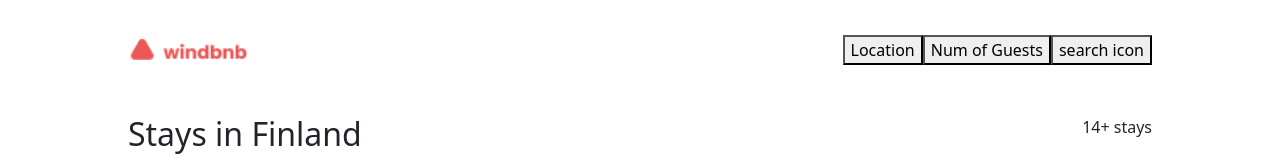
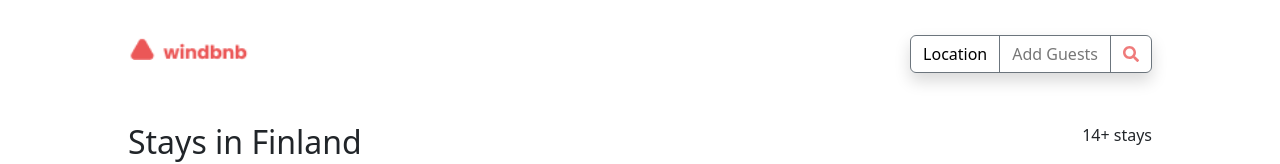
Before and after one commit to JOlivares123/WindBnB, a React (Create React App) app: page / in a window 1280 px wide. Shown: the top 164 px of the page. Built offline with nearby package versions, Linux system fonts and the light colour scheme.

Commit message:
implemented search button - needs functionality

```diff
--- a/src/components/Search/Search.css
+++ b/src/components/Search/Search.css
@@ -0,0 +1,28 @@
+.shadow {
+    box-shadow: 0px 1px 1px 1px rgba(0,0,0,0.02)
+}
+
+
+.btn-outline-secondary {
+    --bs-btn-color: #6c757d !important;
+    --bs-btn-border-color: #6c757d;
+    --bs-btn-hover-bg: white;
+    --bs-btn-hover-border-color: #6c757d;
+    --bs-btn-focus-shadow-rgb: 108, 117, 125;
+    --bs-btn-active-color: #fff;
+    --bs-btn-active-bg: white;
+    --bs-btn-active-border-color: #6c757d;
+    --bs-btn-active-shadow: inset 0 3px 5px rgba(0, 0, 0, 0.125);
+    --bs-btn-disabled-color: #6c757d;
+    --bs-btn-disabled-bg: transparent;
+    --bs-btn-disabled-border-color: #6c757d;
+    --bs-gradient: none;
+}
+
+.srch-btn{
+    --bs-btn-active-bg: rgba(255, 87, 51, 0.2) !important;
+}
+
+.reg-btn{
+    --bs-btn-active-bg: rgba(96, 96, 96, 0.2) !important;
+}
--- a/src/components/Search/Search.js
+++ b/src/components/Search/Search.js
@@ -1,9 +1,19 @@
+import {FaSearch} from 'react-icons/fa'
+
+import './Search.css'
+
 export const Search = () => {
     return(
-        <div className="btn-group">
-            <button type='button'> Location</button>
-            <button type='button'>Num of Guests</button>
-            <button type="button"> search icon</button>
+        <div className="btn-group shadow" role='group'>
+            <button type='button' className="btn reg-btn btn-outline-secondary">
+                <span className='text-black'>Location</span>
+            </button>
+            <button type='button' className="btn reg-btn btn-outline-secondary">
+                <span className='light'>Add Guests</span>
+            </button>
+            <button type="button" className="btn btn-outline-secondary srch-btn">
+                <FaSearch className='mb-1' color='#ef7b7b'/>
+            </button>
         </div>
     )
 }
```
